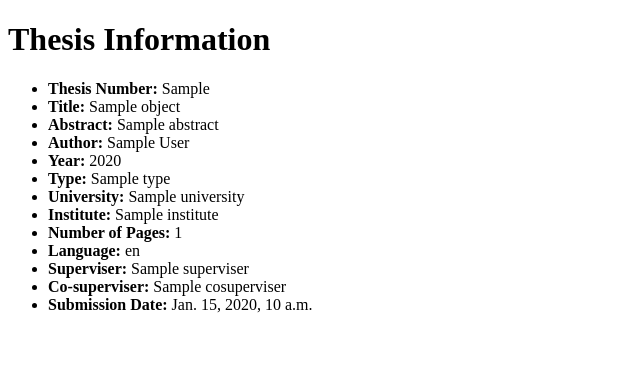
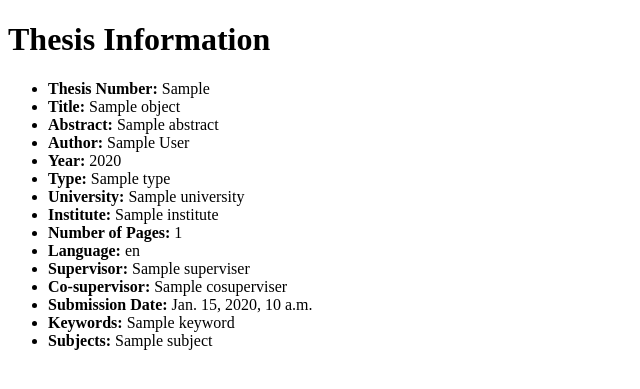
Before and after one commit to berkaysahiin/SE307, a Django app: template thesis/templates/thesis_detail.html in a window 1280 px wide. Shown: the top 389 px of the page, without its empty margins (0-640 px from the left). Run offline with Django 5.2, Linux system fonts and the light colour scheme; the template is opened without the code that fills it: most values are stand-ins (such as "Sample title", 1, 10 or a date in 2020).

Commit message:
Refactor Thesis model properties

```diff
--- a/thesis/templates/thesis_detail.html
+++ b/thesis/templates/thesis_detail.html
@@ -17,9 +17,17 @@
     <li><strong>Institute:</strong> {{ object.institute }}</li>
     <li><strong>Number of Pages:</strong> {{ object.number_of_pages }}</li>
     <li><strong>Language:</strong> {{ object.language }}</li>
-    <li><strong>Superviser:</strong> {{ object.superviser }}</li>
-    <li><strong>Co-superviser:</strong> {{ object.cosuperviser }}</li>
+    <li><strong>Supervisor:</strong> {{ object.superviser }}</li>
+    <li><strong>Co-supervisor:</strong> {{ object.cosuperviser }}</li>
     <li><strong>Submission Date:</strong> {{ object.submission_date }}</li>
+    <li><strong>Keywords:</strong>
+        {% if object.keywords %}
+            {{ object.keywords|join:", " }}
+        {% else %}
+            No keywords available.
+        {% endif %}
+    </li>
+    <li><strong>Subjects:</strong> {{ object.subjects|join:", " }}</li>
 </ul>
 
 </body>
```
Also changed, not shown: thesis/models.py (+8 -0 lines).
